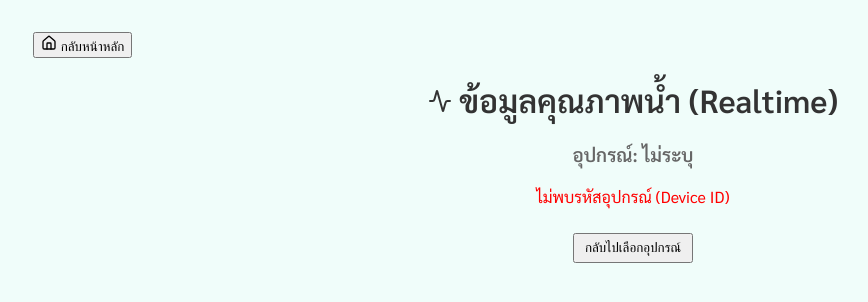
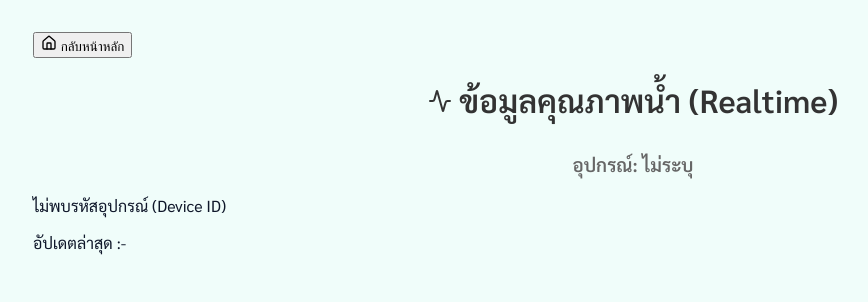
Before and after one commit to kittidaj6641/frontend_Final, a React (Create React App) app: page /Realtime in a window 1280 px wide. Shown: the top 302 px of the page, without its empty margins (7-875 px from the left). Built offline with nearby package versions, Linux system fonts and the light colour scheme.

Commit message:
Refactor Realtime component to fetch sensor data

```diff
--- a/src/Realtime.js
+++ b/src/Realtime.js
@@ -4,16 +4,12 @@ import { useNavigate, useSearchParams } from 'react-router-dom';
 import { Home, Activity, Droplets, Thermometer, Wind } from 'lucide-react';
 import './Realtime.css';
 
-// Import Config
-import { database } from './firebaseConfig';
-import { ref, onValue } from "firebase/database";
+function Realtime() {
 
-function Realtime() {
   const navigate = useNavigate();
   const [searchParams] = useSearchParams();
   const deviceId = searchParams.get('deviceId');
 
-  // ตั้งค่า State ให้ตรงกับข้อมูลที่คุณส่งมา
   const [sensorData, setSensorData] = useState({
     temp: 0,
     do: 0,
@@ -26,40 +22,53 @@ function Realtime() {
   const [error, setError] = useState('');
 
   useEffect(() => {
+
     if (!deviceId) {
       setError('ไม่พบรหัสอุปกรณ์ (Device ID)');
       setLoading(false);
       return;
     }
 
-    // เชื่อมต่อ Database ที่ Path ของ Device นั้นๆ
-    // Path ใหม่: /devices/{deviceId}/current
-    const sensorRef = ref(database, `/devices/${deviceId}/current`);
+    const fetchRealtimeData = async () => {
 
-    const unsubscribe = onValue(sensorRef, (snapshot) => {
-      const data = snapshot.val();
+      try {
 
-      if (data) {
-        // อัปเดตข้อมูลตาม Key ที่คุณให้มาเป๊ะๆ
+        const response = await fetch(
+          `https://backend-production-6b0f.up.railway.app/member/water-quality?deviceId=${deviceId}`
+        );
+
+        const data = await response.json();
+
         setSensorData({
-          temp: data.temperature ?? 0,      // temperature
-          do: data.dissolved_oxygen ?? 0, // dissolved_oxygen
-          ph: data.ph ?? 0,               // ph
-          turbidity: data.turbidity ?? 0,  // turbidity
-          timestamp: data.timestamp         // timestamp
+          temp: data.temperature ?? 0,
+          do: data.dissolved_oxygen ?? 0,
+          ph: data.ph ?? 0,
+          turbidity: data.turbidity ?? 0,
+          timestamp: data.recorded_at
         });
+
+        setLoading(false);
+
+      } catch (err) {
+
+        console.error(err);
+        setError('ไม่สามารถดึงข้อมูลจาก Server ได้');
+        setLoading(false);
+
       }
-      setLoading(false);
-    }, (error) => {
-      console.error("Error reading realtime data:", error);
-      setError('ไม่สามารถเชื่อมต่อกับฐานข้อมูลได้');
-      setLoading(false);
-    });
 
-    return () => unsubscribe();
+    };
+
+    fetchRealtimeData();
+
+    const interval = setInterval(fetchRealtimeData, 5000);
+
+    return () => clearInterval(interval);
+
   }, [deviceId]);
 
   return (
+
     <motion.div
       initial={{ opacity: 0, y: 20 }}
       animate={{ opacity: 1, y: 0 }}
@@ -67,67 +76,79 @@ function Realtime() {
       transition={{ duration: 0.3 }}
       className="realtime-container"
     >
+
       <button onClick={() => navigate('/')} className="back-home-btn">
         <Home size={16} /> กลับหน้าหลัก
       </button>
 
       <h1><Activity className="icon-pulse" /> ข้อมูลคุณภาพน้ำ (Realtime)</h1>
-      <h3 style={{ textAlign: 'center', color: '#666', marginTop: '-10px' }}>อุปกรณ์: {deviceId || 'ไม่ระบุ'}</h3>
+      <h3 style={{ textAlign: 'center', color: '#666' }}>
+        อุปกรณ์: {deviceId || 'ไม่ระบุ'}
+      </h3>
 
       {loading ? (
+
         <div className="loading-container">
           <p className="loading-text">กำลังเชื่อมต่อกับเซ็นเซอร์...</p>
         </div>
+
       ) : error ? (
-        <div className="error-container" style={{ textAlign: 'center', color: 'red', marginTop: '20px' }}>
+
+        <div className="error-container">
           <p>{error}</p>
-          <button onClick={() => navigate('/')} style={{ marginTop: '10px', padding: '5px 10px' }}>กลับไปเลือกอุปกรณ์</button>
         </div>
+
       ) : (
+
         <div className="sensor-grid">
+
           <div className="sensor-card temp">
-            <div className="card-header">
-              <Thermometer size={24} />
-              <h2>Temperature</h2>
-            </div>
-            <p className="sensor-value">{Number(sensorData.temp).toFixed(1)} <span>°C</span></p>
-            {/* เปลี่ยนสีจุดสถานะตามเกณฑ์อุณหภูมิ (เช่น > 32 หรือ < 20 คือผิดปกติ) */}
-            <div className="status-dot" style={{ background: sensorData.temp > 32 || sensorData.temp < 20 ? '#ff6b6b' : '#2ecc71' }}></div>
+            <Thermometer size={24}/>
+            <h2>Temperature</h2>
+            <p className="sensor-value">
+              {Number(sensorData.temp).toFixed(1)} °C
+            </p>
           </div>
 
           <div className="sensor-card do">
-            <div className="card-header">
-              <Wind size={24} />
-              <h2>Dissolved Oxygen</h2>
-            </div>
-            <p className="sensor-value">{Number(sensorData.do).toFixed(2)} <span>mg/L</span></p>
+            <Wind size={24}/>
+            <h2>Dissolved Oxygen</h2>
+            <p className="sensor-value">
+              {Number(sensorData.do).toFixed(2)} mg/L
+            </p>
           </div>
 
           <div className="sensor-card ph">
-            <div className="card-header">
-              <Droplets size={24} />
-              <h2>pH</h2>
-            </div>
-            <p className="sensor-value">{Number(sensorData.ph).toFixed(2)}</p>
+            <Droplets size={24}/>
+            <h2>pH</h2>
+            <p className="sensor-value">
+              {Number(sensorData.ph).toFixed(2)}
+            </p>
           </div>
 
-          <div className="sensor-card bod">
-            <div className="card-header">
-              <Activity size={24} />
-              <h2>Turbidity</h2>
-            </div>
-            <p className="sensor-value">{Number(sensorData.turbidity).toFixed(2)} <span>NTU</span></p>
+          <div className="sensor-card turbidity">
+            <Activity size={24}/>
+            <h2>Turbidity</h2>
+            <p className="sensor-value">
+              {Number(sensorData.turbidity).toFixed(2)} NTU
+            </p>
           </div>
+
         </div>
+
       )}
 
-      {!loading && !error && (
-        <p className="update-status">
-          <span className="blink-dot"></span> อัปเดตล่าสุด: {sensorData.timestamp ? new Date(sensorData.timestamp).toLocaleString('th-TH') : new Date().toLocaleTimeString('th-TH')}
-        </p>
-      )}
+      <p className="update-status">
+        อัปเดตล่าสุด :
+        {sensorData.timestamp
+          ? new Date(sensorData.timestamp).toLocaleString('th-TH')
+          : '-'}
+      </p>
+
     </motion.div>
+
   );
+
 }
 
 export default Realtime;
```
